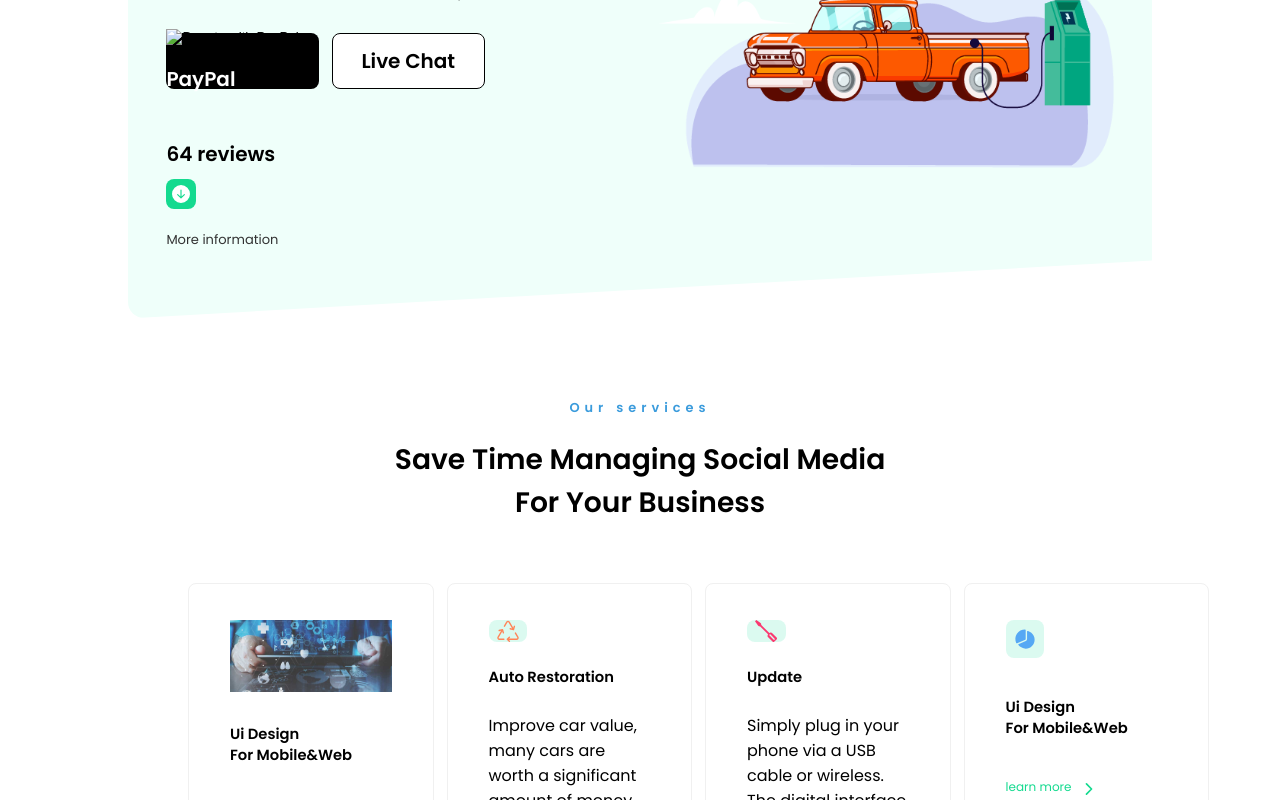
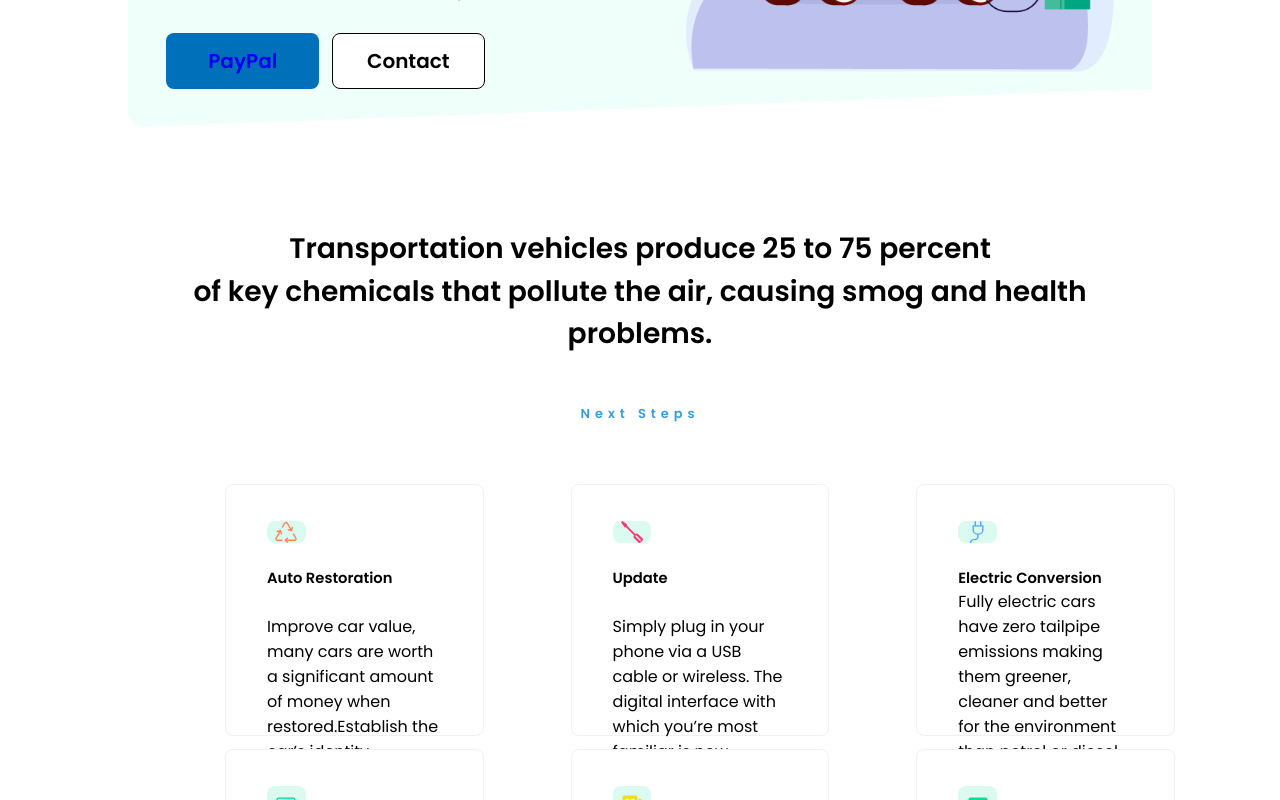
Before and after one commit to mkfuentes/revorn, a React (Create React App) app in the folder landing/: page / in a window 1280 px wide. Shown: the part 380-1180 px from the top of the page. Built offline with nearby package versions, Linux system fonts and the light colour scheme.

Commit message:
add cards inf

```diff
--- a/landing/src/App.js
+++ b/landing/src/App.js
@@ -41,22 +41,10 @@ function App() {
           <p>Fully electric cars have zero tailpipe emissions making them greener, cleaner and better for the environment than petrol or diesel</p>
           <div className="btn_group">
             <div className="btn btn_primary">
-              <form action="https://www.paypal.com/donate" method="post" target="_top">
-                <input type="hidden" name="submit" value="XLWPTLULTDXQN" />
-                <input type="image" src="" border="0" name="submit" title="PayPal - The safer, easier way to pay online!" alt="Donate with PayPal button" />
-                PayPal
-                </form>
+              <a href="https://www.paypal.com/donate/?hosted_button_id=XLWPTLULTDXQN">PayPal</a>
             </div>
-            <div className="btn btn_secondary">Live Chat</div>
+            <div className="btn btn_secondary">Contact</div>
           </div>
-          <div className="review_container">
-            <p className="total_review">64 reviews</p>
-            <IconContext.Provider value={{ color: "#fff", size: "18px" }}>
-              <span><BsFillArrowDownCircleFill/> </span>
-            </IconContext.Provider>
-            <p className="review_containe">More information</p>
-          </div>
-
         </div>
         <div className="right_content_wrapper">
           <img src={mainPhoto} alt="tech" />
--- a/landing/src/App.scss
+++ b/landing/src/App.scss
@@ -149,7 +149,13 @@ header{
                 border-radius: 8px;
                 font-weight: 600;
                 &.btn_primary{
-                  background-color: $black;
+                  a:link {
+                      text-decoration: none;
+                    }
+                  a:visited {
+                    text-decoration: none;
+                  }
+                  background-color: #0070BA;
                   color:$white;
                   svg{
                     margin-left: 8px;
@@ -207,8 +213,8 @@ header{
     .service_title{
       display: block;
       text-align: center;
+      text-transform: capitalize;
       color:$summer_sky;
-      text-transform: upppercase;
       letter-spacing: 5px;
       font-size: 1.01vw;
       font-weight: 600;
@@ -220,7 +226,6 @@ header{
     font-weight: 600;
     color:$black;
     text-align: center;
-    text-transform: capitalize;
     margin-top: 20px;
     line-height: 1.5;
     overflow: hidden;
@@ -230,13 +235,13 @@ header{
   @extend .dflex;
   flex-wrap: wrap;
   grid-gap: 1vw;
-  justify-content: flex-start;
+  justify-content: space-around;
   margin: 60px;
   .card{
     display:flex;
     flex-direction: column;
     justify-content: space-between;
-    width: calc(96%/4);
+    width: calc(96%/3.8);
     border: 1px solid #f0f0f0;
     border-radius: 8px;
     background-color: $white;
@@ -301,3 +306,13 @@ header{
   }
 
 }
+
+//delete review container
+/*
+<div className="review_container"><p className="total_review">64 reviews</p><IconContext.Provider value= {
+    {
+    color: "#fff", size: "18px"
+  }
+}
+
+><span><BsFillArrowDownCircleFill/></span></IconContext.Provider><p className="review_containe">More information</p></div>*/
--- a/landing/src/components/Card.js
+++ b/landing/src/components/Card.js
@@ -1,23 +1,18 @@
 import React from 'react'
 import {IoMailOutline, IoChevronForward, IoApps, IoNotifications, IoPieChart,IoNewspaper,IoCard,IoColorFill, IoChevronForwardCircle} from 'react-icons/io5'
 import { IconContext } from 'react-icons'
-import {BsRecycle, BsScrewdriver} from 'react-icons/bs'
-import img from '../images/tech.jpg'
+import {BsRecycle, BsScrewdriver, BsPlug} from 'react-icons/bs'
+
 
 function Card () {
   return (
     <div className="service_container">
       <div className="title_wrapper">
-        <span className="service_title">Our services</span>
-        <h2>save time managing social media <br />For your business</h2>
+        <h2>Transportation vehicles produce 25 to 75 percent <br /> of key chemicals that pollute the air, causing smog and health problems.</h2>
+        <br /><br />
+        <span className="service_title">Next steps</span>
       </div>
       <div className="service_card">
-        <div className="card">
-          <img src={img} alt="" />
-          <h3>ui design <br />for mobile&web</h3>
-          <a href="#">
-          </a>
-        </div>
         <div className="card">
           <span className="service_icon" style={{backgroundColor:"ffede6"}}>
             <IconContext.Provider value={{ color: "#ff8559", size: "22px" }}>
@@ -38,16 +33,11 @@ function Card () {
         <div className="card">
           <span className="service_icon" style={{backgroundColor:"dcedff"}}>
             <IconContext.Provider value={{ color: "#56a8f4", size: "22px" }}>
-              <IoPieChart/>
+              <BsPlug/>
             </IconContext.Provider>
-          </span>
-          <h3>ui design <br />for mobile&web</h3>
-          <a href="#">
-            <span>learn more</span>
-            <IconContext.Provider value={{ color: "#14da8f", size: "18px" }}>
-              <IoChevronForward/>
-            </IconContext.Provider>
-          </a>
+          </span><br />
+          <h3>Electric conversion</h3>
+          Fully electric cars have zero tailpipe emissions making them greener, cleaner and better for the environment than petrol or diesel
         </div>
         <div className="card">
           <span className="service_icon" style={{backgroundColor:"dbf9ed"}}>
```
